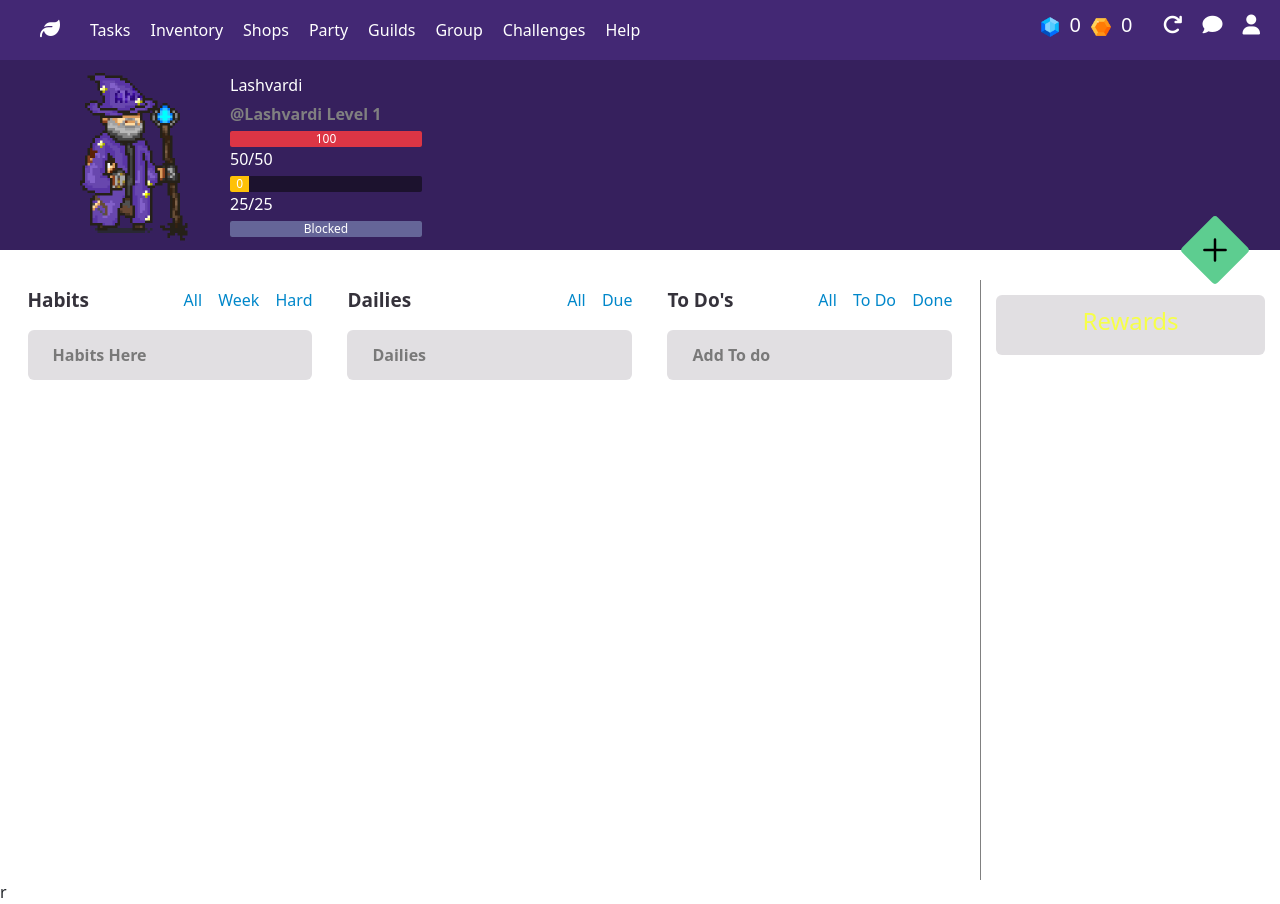
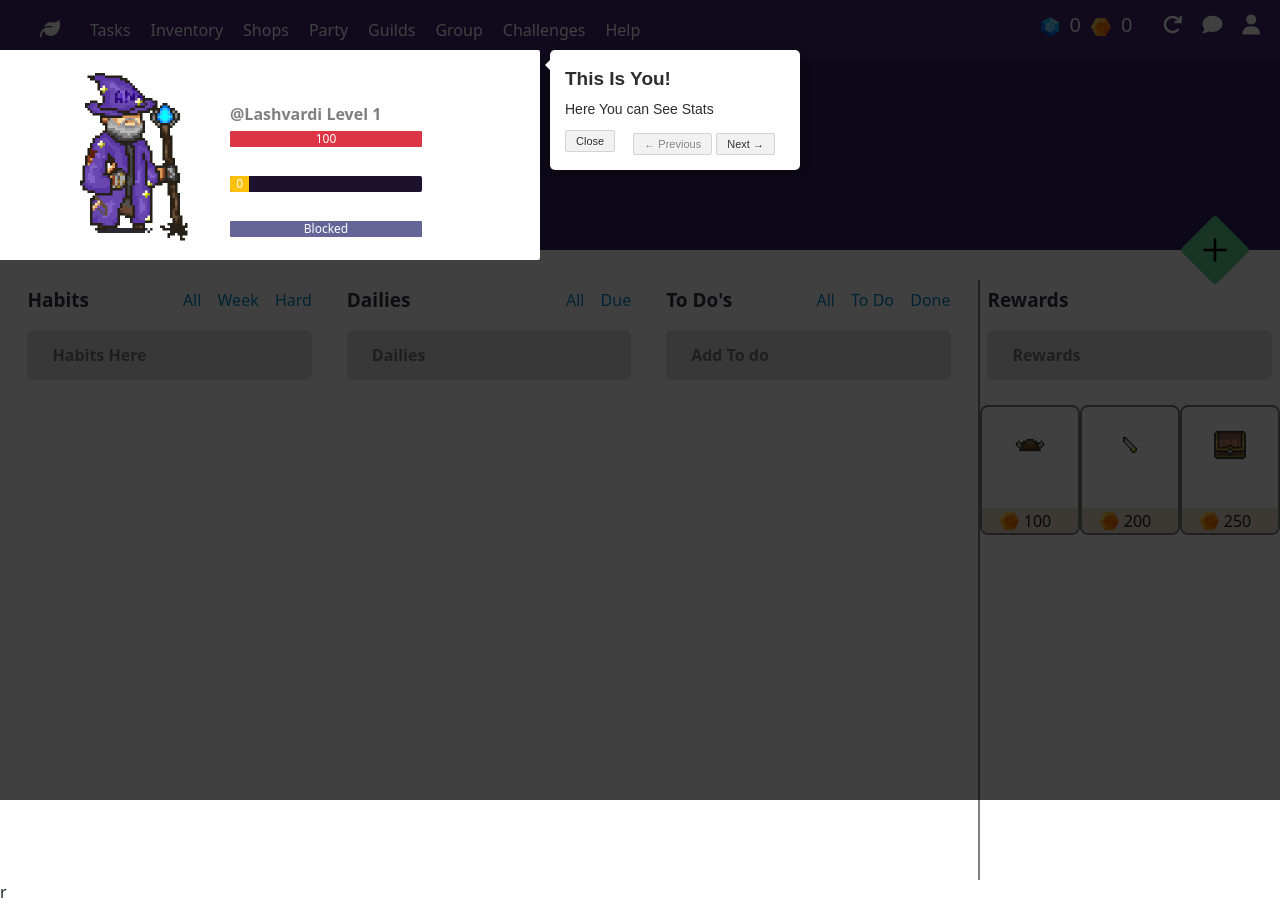
Before and after one commit to Hackhaton/Hachkaton-Project, a website: page main.html in a window 1280 px wide. Drawn offline with nearby package versions, Linux system fonts and the light colour scheme.

Commit message:
Massive Changes Redirect

```diff
--- a/landing.css
+++ b/landing.css
@@ -279,3 +279,7 @@ body .nav1 li .account:hover {
   background: #4f2a93;
   transition: 0.3s;
 }
+
+.Blob{
+  border-radius: 45%;
+}
--- a/login.html
+++ b/login.html
@@ -35,6 +35,7 @@
           <button
             type="button"
             class="knopka2 btn btn-primary btn-lg btn-block"
+            onclick="myfunction()"
           >
             Login
           </button>
@@ -60,6 +61,6 @@
       src="https://kit.fontawesome.com/933cc7516f.js"
       crossorigin="anonymous"
     ></script>
-    <script src="app.js"></script>
+    <script src="main.js"></script>
   </body>
 </html>
--- a/main.css
+++ b/main.css
@@ -529,6 +529,7 @@ span {
   display: flex;
   border-left: 1px grey solid;
   justify-content: center;
+  flex-direction: column;
 }
 
 .Shop_label {
@@ -556,3 +557,81 @@ span {
   color: #000;
   margin-left: 9px;
 }
+
+.rewards_box{
+  height: 60%;
+  width: 95%;
+}
+
+.yuti{
+  height: 100%;
+  width: 25%;
+  margin-left: 20px;
+  display: flex;
+  align-items: center;
+  flex-direction: column;
+  border-left: solid 2px grey ;
+}
+
+.item_box{
+  height: 60%;
+  width: 100%;
+  display: flex;
+  justify-content: space-around;
+  flex-direction: row;
+  margin-top: 25px;
+}
+
+.item1{
+  height: 130px;
+  width: 100px;
+  border: solid 2px grey;
+  text-align: center;
+  border-radius: 8px;
+  display: flex;
+  flex-direction: column;
+  align-items: center;
+  justify-content: space-between;
+  overflow: hidden;
+}
+
+.item1 img{
+  width: 60px;
+  margin-top: 8px;
+}
+
+.price_box{
+  width: 100%;
+  height: 25px;
+  background-color: #f0e0ca;
+  display: flex;
+  align-items: center;
+  justify-content: center;
+}
+
+.price_box img{
+  width: 20px;
+  margin: 0;
+}
+
+.price_box span{
+  margin-left: 5px;
+}
+
+.input_box{
+  width: 90%;
+}
+
+.input_box input{
+  width: 90%;
+}
+.ukan{
+  width: 50px;
+  color: white;
+  background-color: #fff;
+  color: #fff;
+}
+
+.ukan h1{
+  color: #fff !important  ;
+}
--- a/main.html
+++ b/main.html
@@ -124,7 +124,7 @@
               <p class="Username">Lashvardi</p>
               <p class="Level">@Lashvardi Level 1</p>
               <div class="progress">
-                <div class="progress-bar bg-danger" role="progressbar" aria-label="Example with label" style="width: 100%;" aria-valuenow="25" aria-valuemin="0" aria-valuemax="50">100</div>
+                <div id="hpbar" class="progress-bar bg-danger" role="progressbar" aria-label="Example with label" style="width: 100%;" aria-valuenow="25" aria-valuemin="0" aria-valuemax="100">100</div>
               </div>
               <span class="inner_hp" >50/50</span>
 
@@ -169,8 +169,6 @@
 
           </div>
 
-
-
         </div>
         <div id="Dailies" class="habit_box">
           <div class="habit_nav">
@@ -188,7 +186,6 @@
             <span class="Inner">Dailies</span>
 
           </div>
-
         </div>
         <div id="Todo" class="habit_box">
           <div class="habit_nav">
@@ -208,17 +205,56 @@
 
           </div>
 
+        </div>
 
-
-
-        </div>
-        <div  class="shop_box">
-          <div id="shoper" class="Shop_label">
-            <h3 class="Shop_tag">Rewards </h3>
+        <div id="Todo" class="yuti">
+          <div class="habit_nav">
+            <div class="right">
+              <p>Rewards</p>
+            </div>
+            <div class="nav_right">
+            </div>
 
           </div>
 
-        </div>
+          <div class="h_box">
+            <span class="Inner">Rewards</span>
+
+          </div>
+
+
+          <div id="itemers" class="item_box">
+            <div class="item1">
+              <img src="img/Helmet.png" alt="">
+
+              <div class="price_box">
+                <img src="img/coin.png" alt="">
+                <span>100</span>
+
+              </div>
+
+            </div>
+            <div class="item1">
+              <img src="img/Poition.png" alt="">
+
+              <div class="price_box">
+                <img src="img/coin.png" alt="">
+                <span>200</span>
+
+              </div>
+
+
+            </div>
+            <div class="item1">
+              <img src="img/Box.png" alt="">
+
+              <div class="price_box">
+                <img src="img/coin.png" alt="">
+                <span>250</span>
+              </div>
+
+            </div>
+          </div>
 
       </div>
     </main>
--- a/main.js
+++ b/main.js
@@ -66,16 +66,22 @@ $(addtodo).click(function (e) {
   </div>
   <div class="minus_button">
     <div id="washla" class="minus_box">
-      <img  class="minus" src="img/minus.svg" alt="">
+    <div class"ukan"><h1>-</h1></div>
     </div>
   </div>
 
 </div>`);
+let hp = 100
+let line = 100;
+$(washla).click(function (e) {
+  hp -= 5;
+  line -= 5;
+  $(hpbar).html(hp);
+  $(hpbar).css("width", `${line}%`)
 
-$(washla).click(function (e) {
-  e.preventDefault();
 
-  $(this).closest(".Todo_item").remove();
+
+
 
 });
 let gemnum = 0;
@@ -96,7 +102,7 @@ driver.defineSteps([
         element: "#profyuti",
         popover: {
             title: "This Is You!",
-            description: ``,
+            description: `Here You can See Stats`,
             position: "right",
         }
     },
@@ -104,6 +110,7 @@ driver.defineSteps([
       element: "#tutorgem",
       popover: {
           title: "This is Points You get",
+          description: "You Can spend Them In the Shop",
           position: "left",
       }
   },
@@ -129,6 +136,21 @@ driver.defineSteps([
           position: "left",
       }
   },
+  {
+    element: "#Clickable",
+    popover: {
+        title: "Push This Button To Add Item",
+        position: "left",
+    }
+},
+  {
+    element: "#itemers",
+    popover: {
+        title: "This Is Store",
+        description:"Here You Can Buy Ingame Staff",
+        position: "left",
+    }
+},
 ])
 
-//driver.start()
+driver.start()
```
Also changed, not shown: landing.html (+1 -1 lines), img/Box.png (added), img/Helmet.png (added), img/Poition.png (added), img/asf.png (added), img/bgimage2.svg (added), img/bgimg.svg (added), img/gold_coin.png (added), img/layered-steps-haikei (1).svg (added), img/layered-steps-haikei.svg (added), img/skull.png (added).
